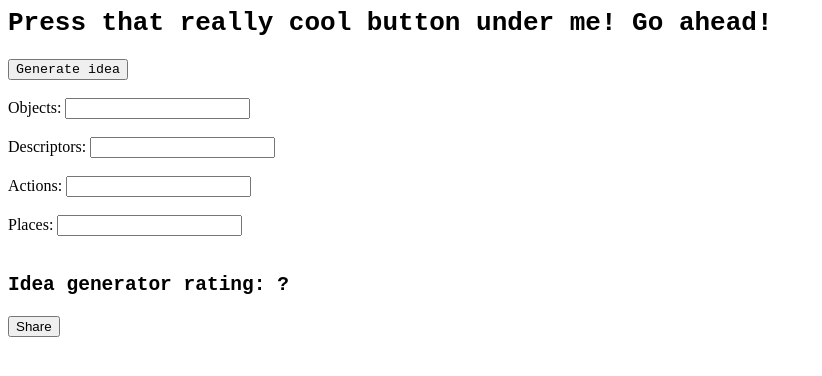
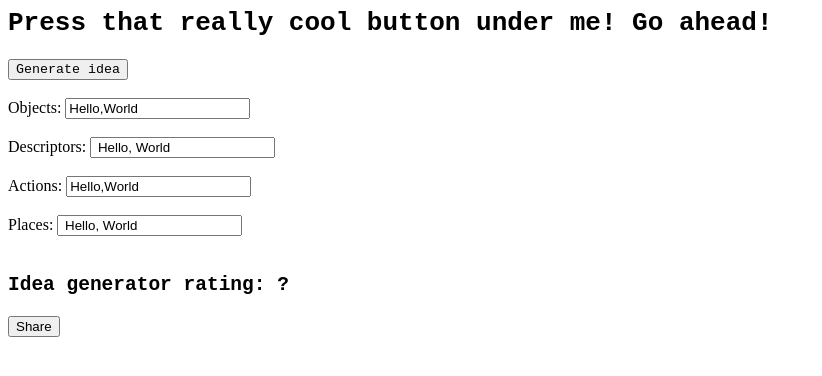
Before and after one commit to Raffiepro/IdeaGenerator, a plain HTML site: page editor.html in a window 1280 px wide. Shown: the whole page, without its empty margins (0-822 px from the left). Drawn offline with Linux system fonts and the light colour scheme.

Commit message:
Update editor.html

```diff
--- a/editor.html
+++ b/editor.html
@@ -11,13 +11,13 @@
 <br>
 
 
-Objects: <input type="text" id="objects" title="Objects">
+Objects: <input type="text" id="objects" title="Objects" value="Hello,World">
 <br><br>
-Descriptors: <input type="text" id="descriptors" title="Descriptors">
+Descriptors: <input type="text" id="descriptors" title="Descriptors" value=" Hello, World">
 <br><br>
-Actions: <input type="text" id="actions" title="Actions">
+Actions: <input type="text" id="actions" title="Actions" value="Hello,World">
 <br><br>
-Places: <input type="text" id="places" title="Places">
+Places: <input type="text" id="places" title="Places" value=" Hello, World">
 <br><br>
 
 <h2><code><p id="rating">Idea generator rating: ?</p></code></h2>
```
